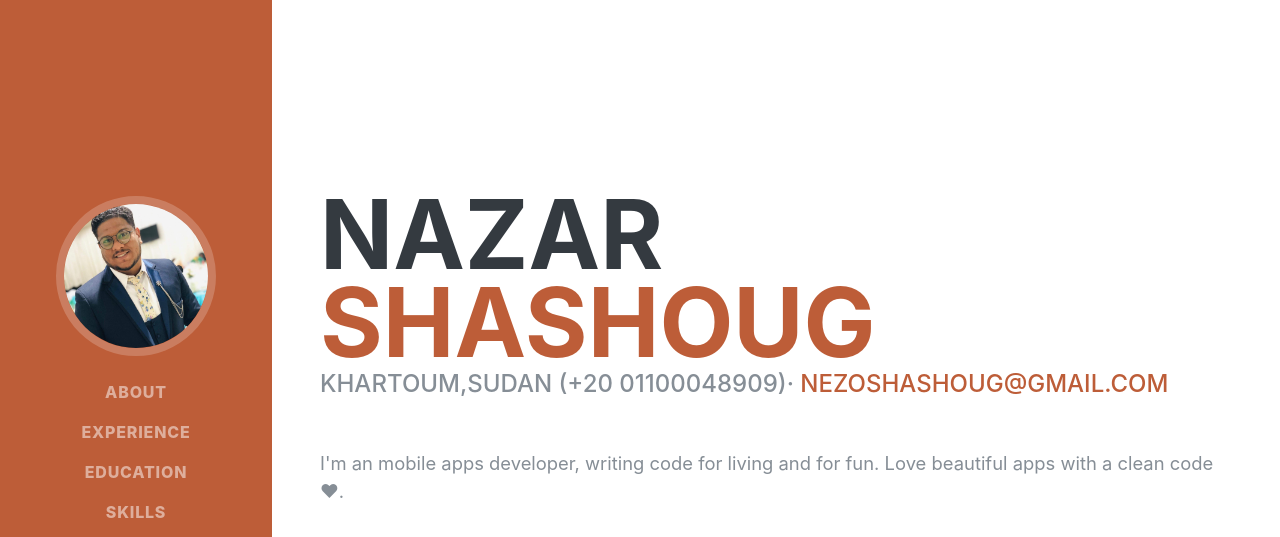
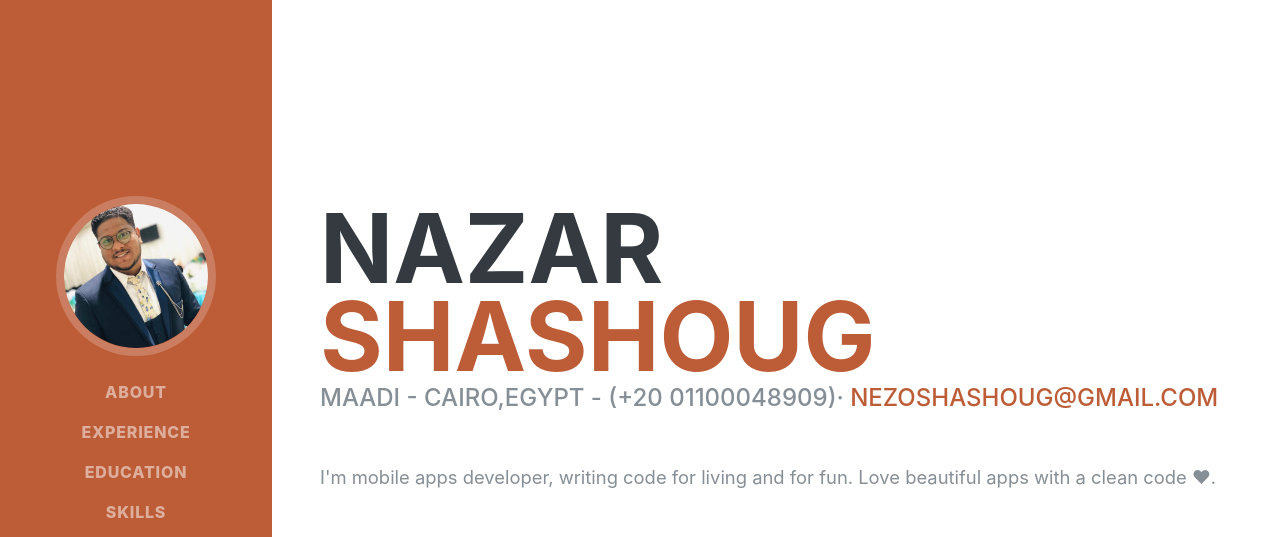
Before and after one commit to Shashoug/Shashoug.github.io, a plain HTML site: page index.html in a window 1280 px wide. Shown: the top 537 px of the page. Drawn offline with nearby package versions, Linux system fonts and the light colour scheme; a web font is replaced by a local one.

Commit message:
Update index.html

```diff
--- a/index.html
+++ b/index.html
@@ -8,7 +8,7 @@
   <meta name="description" content="">
   <meta name="author" content="">
 
-  <title>Nazar Shashoug - Mobile Applications Developer </title>
+  <title>Nazar Mubasher Shashoug - Mobile Applications Developer </title>
 
   <!-- Bootstrap core CSS -->
   <link href="vendor/bootstrap/css/bootstrap.min.css" rel="stylesheet">
@@ -66,10 +66,10 @@
         <h1 class="mb-0">Nazar
           <span class="text-primary">Shashoug</span>
         </h1>
-        <div class="subheading mb-5">Khartoum,Sudan (+20 01100048909)·
+        <div class="subheading mb-5">MAADI - Cairo,Egypt - (+20 01100048909)·
           <a href="mailto:nezoshashoug@gmail.com">nezoshashoug@gmail.com</a>
         </div>
-        <p class="lead mb-5">I'm an mobile apps developer, writing code for living and for fun. Love beautiful apps with a clean code ❤.</p>
+        <p class="lead mb-5">I'm mobile apps developer, writing code for living and for fun. Love beautiful apps with a clean code ❤.</p>
         <div class="social-icons">
           <a href="https://www.linkedin.com/in/nazar-shashoug-3551b9130/">
             <i class="fab fa-linkedin-in"></i>
```
